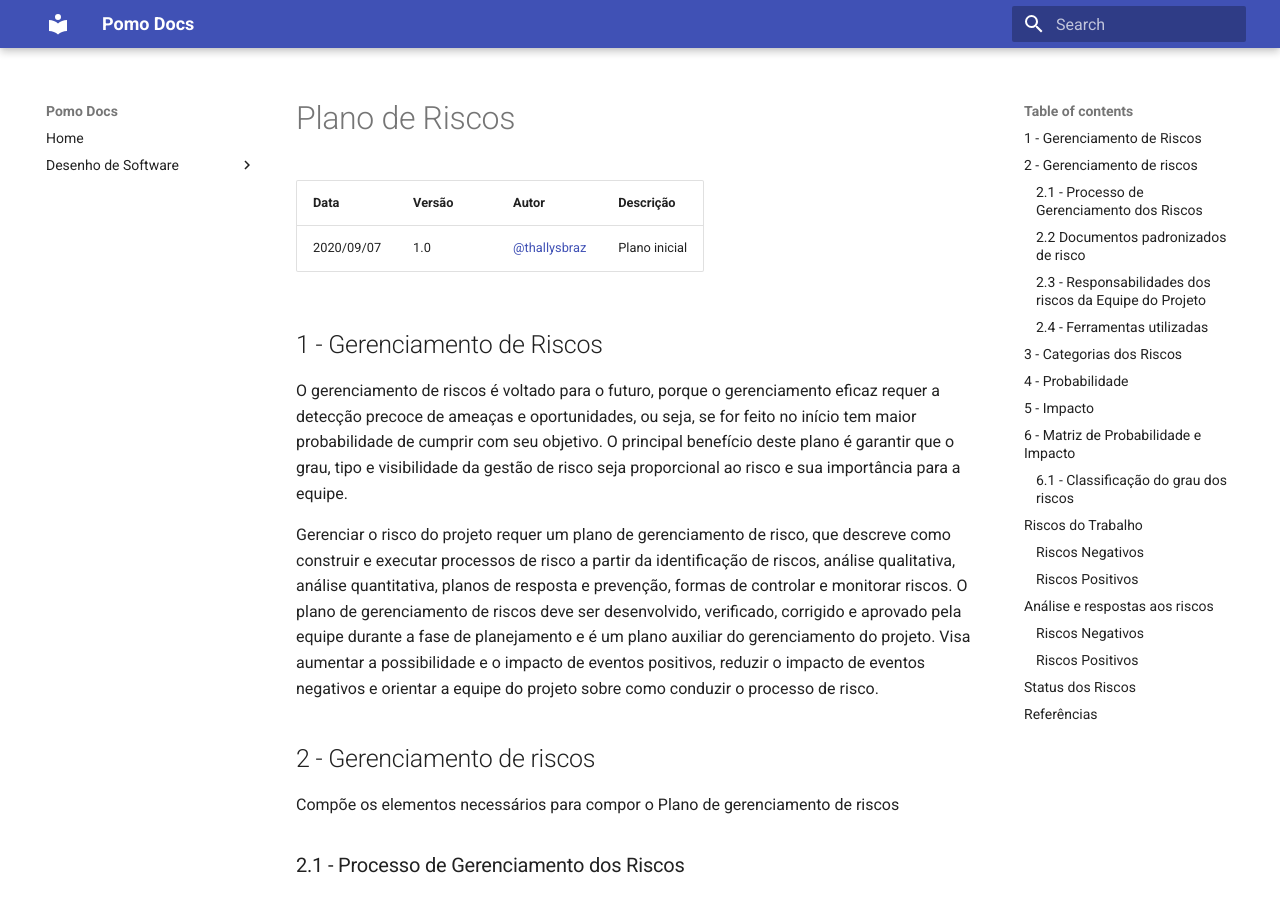
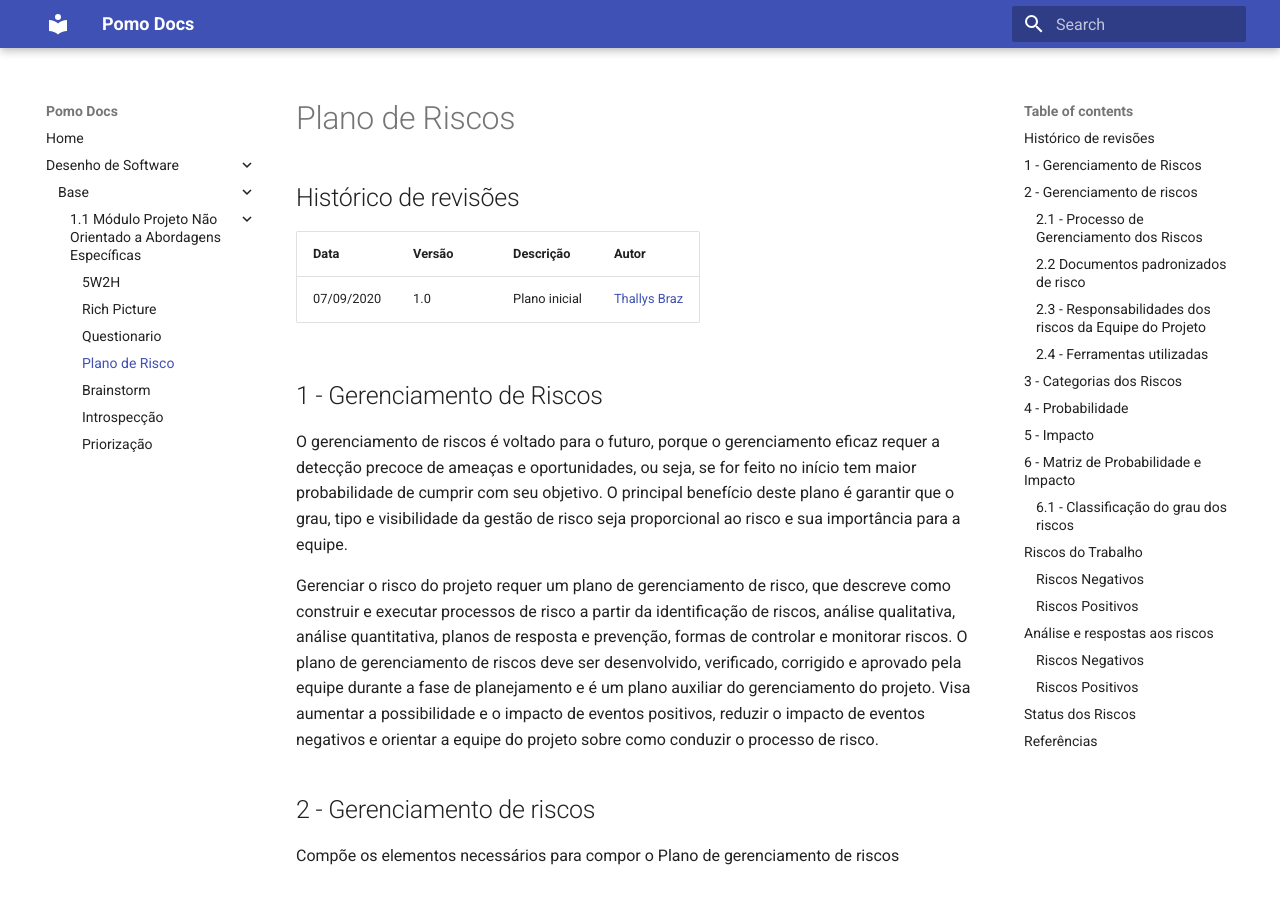
Before and after one commit to UnBArqDsw/2020.1_G6_Pomo, an MkDocs documentation site: the page built from docs/base/modulo1.1/PlanoDeRisco.md, in a window 1280 px wide and 900 px high. Built offline with MkDocs 1.6.1 and Material for MkDocs 9.7.7, drawn with Linux system fonts in a browser that asks for light colours.

Commit message:
Fixing mkdocs and adding docs

```diff
--- a/docs/PlanoDeRisco.md
+++ b/docs/base/modulo1.1/PlanoDeRisco.md
@@ -1,8 +1,10 @@
 # Plano de Riscos
 
-| Data       | Versão | Autor                                          | Descrição     |
-| ---------- | ------ | ---------------------------------------------- | ------------- |
-| 2020/09/07 | 1.0    | [@thallysbraz](https://github.com/thallysbraz) | Plano inicial |
+## Histórico de revisões
+
+|Data|Versão|Descrição|Autor|
+|:---|:---|:---|:---|
+| 07/09/2020 |1.0| Plano inicial| [Thallys Braz](https://github.com/thallysbraz) |
 
 ## 1 - Gerenciamento de Riscos
 
--- a/mkdocs.yml
+++ b/mkdocs.yml
@@ -6,6 +6,11 @@ nav:
                   - 1.1 Módulo Projeto Não Orientado a Abordagens Específicas:
                         - 5W2H: base/modulo1.1/5w2h.md
                         - Rich Picture: base/modulo1.1/richpicture.md
+                        - Questionario: base/modulo1.1/questionario.md
+                        - Plano de Risco: base/modulo1.1/PlanoDeRisco.md
+                        - Brainstorm: base/modulo1.1/brainstorm.md
+                        - Introspecção: base/modulo1.1/introspeccao.md
+                        - Priorização: base/modulo1.1/priorizacao.md
 
 theme:
   name: material
```
Also changed, not shown: docs/base/modulo1.1/brainstorm.md (+1 -0 lines), docs/base/modulo1.1/introspeccao.md (added, +6 -0 lines), docs/base/modulo1.1/priorizacao.md (added, +24 -0 lines), docs/base/modulo1.1/richpicture.md (+11 -6 lines), docs/img/richpictures/andre_v1.jpg (added).
